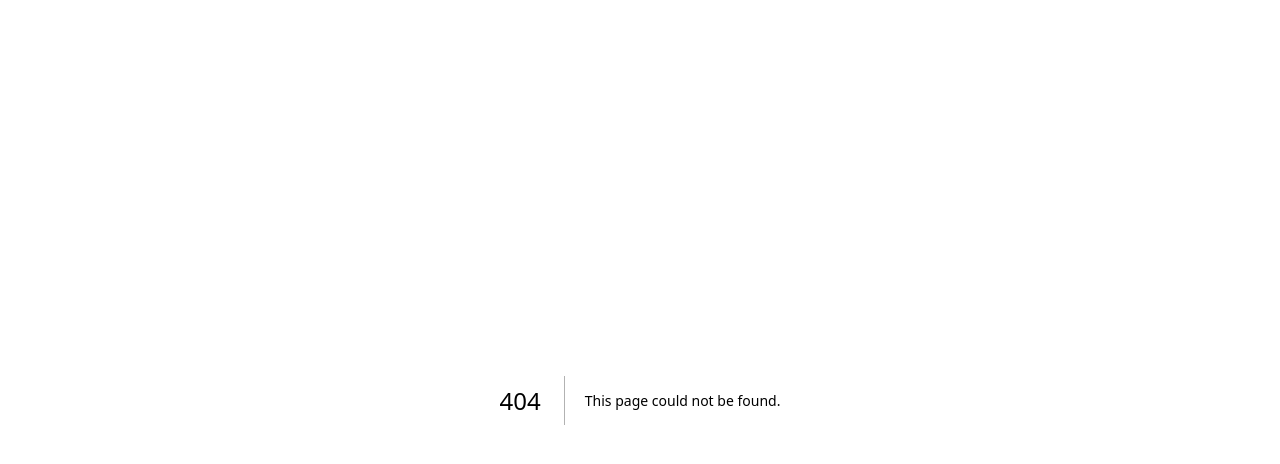
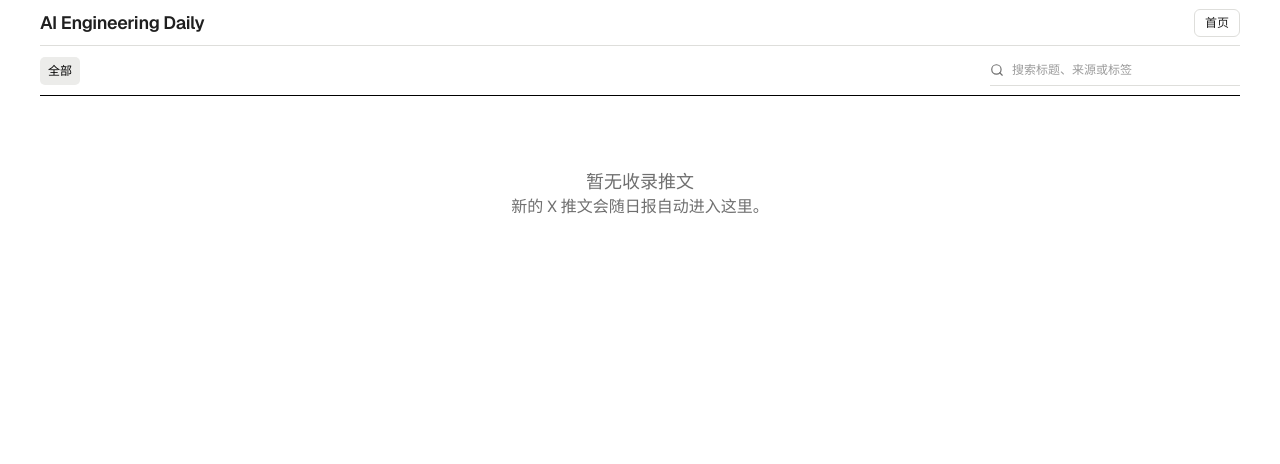
Before and after one commit to alanzeng423/ai-engineering-daily, a Next.js app: page /x in a window 1280 px wide. Before the commit this address had no page. Shown: the top 464 px of the page. Built offline with nearby package versions, Linux system fonts and the light colour scheme.

Commit message:
Add X posts catalog route

```diff
--- a/app/catalog-view.tsx
+++ b/app/catalog-view.tsx
@@ -45,7 +45,15 @@
   return `${year}.${String(month).padStart(2, "0")}.${String(day).padStart(2, "0")}`;
 }
 
-export function CatalogView({ stories }: { stories: Story[] }) {
+export function CatalogView({
+  stories,
+  emptyTitle = "暂无匹配内容",
+  emptyDescription = "请尝试其他关键词或主题。",
+}: {
+  stories: Story[];
+  emptyTitle?: string;
+  emptyDescription?: string;
+}) {
   const [query, setQuery] = useState("");
   const [activeTag, setActiveTag] = useState<string | null>(null);
   const featuredTags = useMemo(() => getFeaturedTags(stories), [stories]);
@@ -154,8 +162,8 @@
         ))}
         {filteredStories.length === 0 && (
           <div className="empty-state">
-            <span>暂无匹配内容</span>
-            <p>请尝试其他关键词或主题。</p>
+            <span>{emptyTitle}</span>
+            <p>{emptyDescription}</p>
           </div>
         )}
       </div>
--- a/app/page.tsx
+++ b/app/page.tsx
@@ -14,6 +14,9 @@
           AI Engineering Daily
         </a>
         <nav className="header-actions" aria-label="内容入口">
+          <Link className="header-action" href="/x" aria-label="查看 X 推文">
+            X
+          </Link>
           <Link className="header-action" href="/paper" aria-label="查看论文">
             论文
           </Link>
--- /dev/null
+++ b/app/x/page.tsx
@@ -0,0 +1,42 @@
+import type { Metadata } from "next";
+import Link from "next/link";
+
+import { CatalogView, type Story } from "../catalog-view";
+import catalog from "@/content/catalog.json";
+
+const stories = (catalog.items as Story[]).filter((story) => story.sourceType === "x");
+
+export const metadata: Metadata = {
+  title: "X 推文精选 — AI Engineering Daily",
+  description: "AI Engineering Daily 收录的高质量 X 原帖。",
+  alternates: {
+    canonical: "/x",
+  },
+  openGraph: {
+    title: "X 推文精选 — AI Engineering Daily",
+    description: "AI Engineering Daily 收录的高质量 X 原帖。",
+    url: "/x",
+  },
+};
+
+export default function XPosts() {
+  return (
+    <main>
+      <h1 className="sr-only">X 推文精选</h1>
+      <header className="site-header">
+        <Link className="brand" href="/" aria-label="返回 AI Engineering Daily 首页">
+          AI Engineering Daily
+        </Link>
+        <Link className="header-action" href="/" aria-label="返回首页">
+          首页
+        </Link>
+      </header>
+
+      <CatalogView
+        stories={stories}
+        emptyTitle="暂无收录推文"
+        emptyDescription="新的 X 推文会随日报自动进入这里。"
+      />
+    </main>
+  );
+}
```
Also changed, not shown: 2 other files (tests, documents, lock files or other folders).
